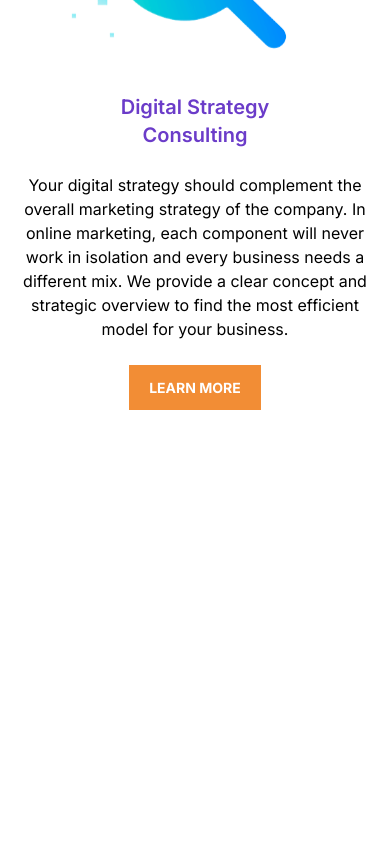
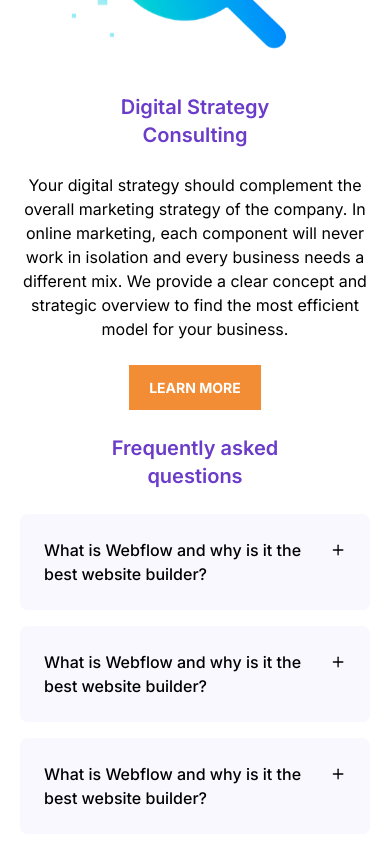
Before and after one commit to arthathagary/at-degital, a Next.js app: page / in a window 390 px wide. Shown: the part 1304-2148 px from the top of the page. Before the commit the page ends 1714 px from the top, so only its background shows below. Built offline with nearby package versions, Linux system fonts and the light colour scheme.

Commit message:
faq section done for mobile view

```diff
--- a/app/(root)/page.tsx
+++ b/app/(root)/page.tsx
@@ -1,5 +1,6 @@
 import DegitalSection from "@/components/DegitalSection";
 import DevelopmentSection from "@/components/DevelopmentSection";
+import FaqSection from "@/components/FaqSection";
 import HeroSection from "@/components/HeroSection";
 
 export default function Home() {
@@ -8,6 +9,7 @@ export default function Home() {
       <HeroSection />
       <DevelopmentSection />
       <DegitalSection />
+      <FaqSection />
     </>
   );
 }
--- a/components/DegitalSection.tsx
+++ b/components/DegitalSection.tsx
@@ -1,6 +1,6 @@
 import Image from "next/image";
 import SearchImg from "@/public/assets/image1.svg";
-import Button from "./Button";
+import Button from "./ui/Button";
 
 const DegitalSection = () => {
   return (
--- a/components/DevelopmentSection.tsx
+++ b/components/DevelopmentSection.tsx
@@ -1,6 +1,6 @@
 import Image from "next/image";
 import ComputerImg from "@/public/assets/image2.svg";
-import Button from "./Button";
+import Button from "./ui/Button";
 
 const DevelopmentSection = () => {
   return (
--- /dev/null
+++ b/components/FaqSection.tsx
@@ -0,0 +1,43 @@
+import React from "react";
+import Accordian from "@/components/ui/Accordian";
+
+const FaqSection = () => {
+  const faqs = [
+    {
+      question: "What is Webflow and why is it the best website builder?",
+      answer:
+        "Vitae congue eu consequat ac felis placerat vestibulum lectus mauris ultrices. Cursus sit amet dictum sit amet justo donec enim diam porttitor lacus luctus accumsan tortor posuere.",
+    },
+    {
+      question: "What is Webflow and why is it the best website builder?",
+      answer:
+        "Vitae congue eu consequat ac felis placerat vestibulum lectus mauris ultrices. Cursus sit amet dictum sit amet justo donec enim diam porttitor lacus luctus accumsan tortor posuere.",
+    },
+    {
+      question: "What is Webflow and why is it the best website builder?",
+      answer:
+        "Vitae congue eu consequat ac felis placerat vestibulum lectus mauris ultrices. Cursus sit amet dictum sit amet justo donec enim diam porttitor lacus luctus accumsan tortor posuere.",
+    },
+  ];
+  return (
+    <section className="flex flex-col justify-center items-center px-5 mt-6">
+      <div>
+        <h2 className="text-primary-color text-xl font-semibold text-center mb-6">
+          Frequently asked
+          <span className="block text-center">questions</span>
+        </h2>
+        <div>
+          {faqs.map((faq, index) => (
+            <Accordian
+              key={index}
+              question={faq.question}
+              answer={faq.answer}
+            />
+          ))}
+        </div>
+      </div>
+    </section>
+  );
+};
+
+export default FaqSection;
--- a/components/HeroSection.tsx
+++ b/components/HeroSection.tsx
@@ -1,6 +1,6 @@
 import Image from "next/image";
 import HeroImg from "@/public/assets/Hero_Image.png";
-import Button from "@/components/Button";
+import Button from "@/components/ui/Button";
 
 const HeroSection = () => {
   return (
--- /dev/null
+++ b/components/ui/Accordian.tsx
@@ -0,0 +1,66 @@
+"use client";
+
+import { useState } from "react";
+
+interface AccordianProps {
+  question: string;
+  answer: string;
+}
+
+const Accordian = ({ question, answer }: AccordianProps) => {
+  const [isOpen, setIsOpen] = useState(false);
+  return (
+    <div className="bg-[#FAF8FF] p-6 rounded-[7px] mb-4">
+      <div className="flex w-full justify-between ">
+        <p
+          className={`${
+            isOpen ? `text-primary-color` : `text-black`
+          } font-medium`}
+        >
+          {question}
+        </p>
+        {isOpen && (
+          <svg
+            xmlns="http://www.w3.org/2000/svg"
+            width="24"
+            height="24"
+            viewBox="0 0 24 24"
+            fill="none"
+            stroke="currentColor"
+            stroke-width="2"
+            stroke-linecap="round"
+            stroke-linejoin="round"
+            className="lucide lucide-minus text-primary-color cursor-pointer"
+            onClick={() => setIsOpen(!isOpen)}
+          >
+            <path d="M5 12h14" />
+          </svg>
+        )}
+        {!isOpen && (
+          <svg
+            xmlns="http://www.w3.org/2000/svg"
+            width="24"
+            height="24"
+            viewBox="0 0 24 24"
+            fill="none"
+            stroke="currentColor"
+            stroke-width="2"
+            stroke-linecap="round"
+            stroke-linejoin="round"
+            className="lucide lucide-plus cursor-pointer "
+            onClick={() => setIsOpen(!isOpen)}
+          >
+            <path d="M5 12h14" />
+            <path d="M12 5v14" />
+          </svg>
+        )}
+      </div>
+
+      <div>
+        {isOpen && <p className="text-[14px] text-[#6F6C90] mt-4">{answer}</p>}
+      </div>
+    </div>
+  );
+};
+
+export default Accordian;
```
Also changed, not shown: components/ui/Button.tsx (renamed from components/Button.tsx).
